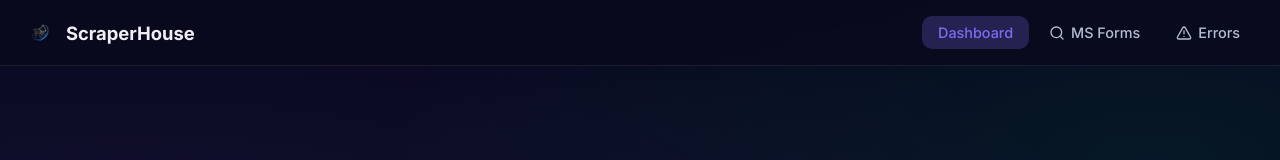
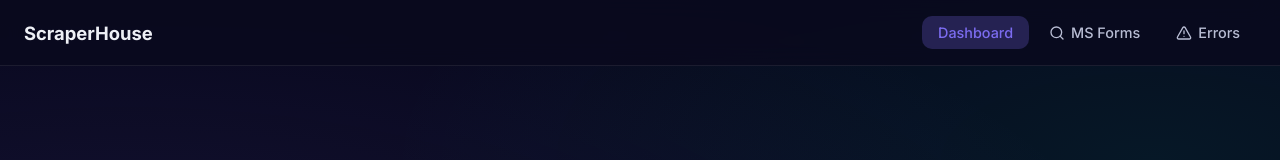
Before and after one commit to ProBimkim/ScraperHouse, a Next.js app: page / in a window 1280 px wide. Shown: the top 160 px of the page. Built offline with nearby package versions, Linux system fonts and the light colour scheme; no server answers; the database is empty.

Commit message:
Hide navbar logo on desktop

```diff
--- a/src/app/globals.css
+++ b/src/app/globals.css
@@ -615,3 +615,9 @@ a:hover { color: var(--primary); }
     display: none !important;
   }
 }
+
+@media (min-width: 769px) {
+  .nav-brand-icon {
+    display: none !important;
+  }
+}
```
